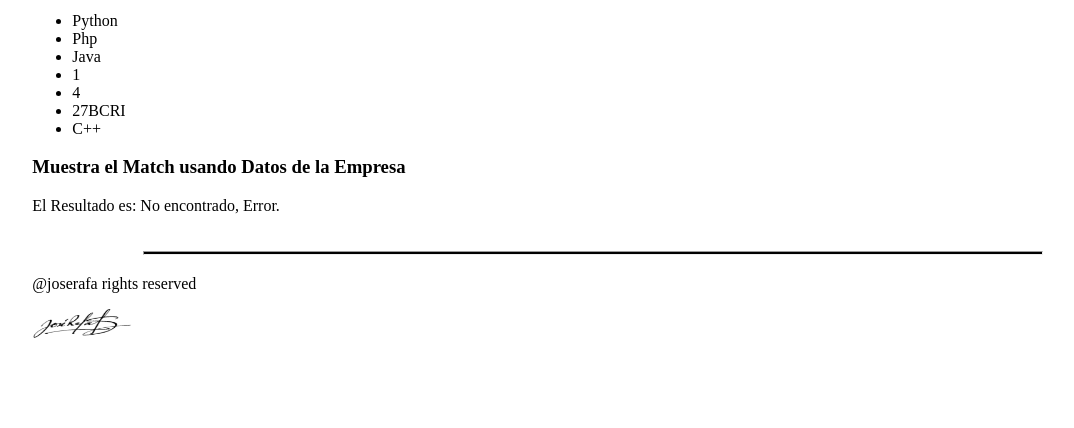
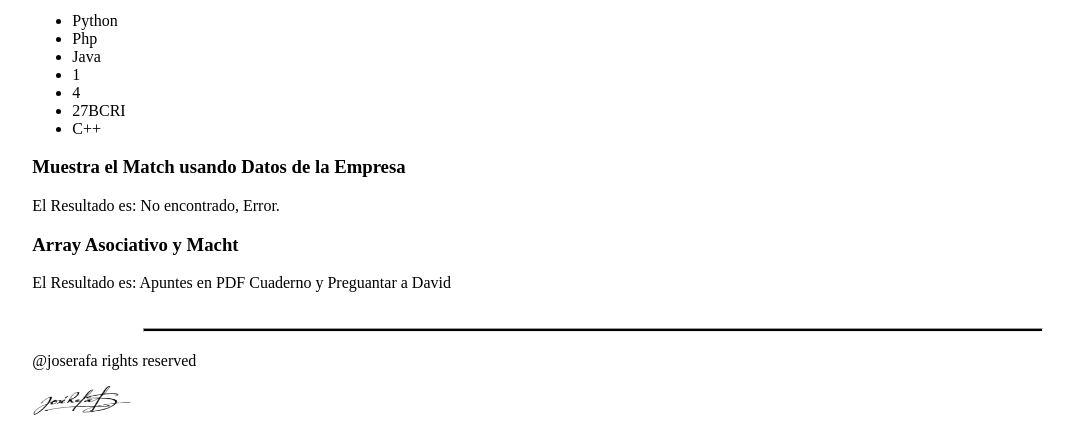
Before and after one commit to joserafa78/curso-php-midulive, a PHP site: page /probandoCodigo.php in a window 1280 px wide. Shown: the part 1153-1581 px from the top of the page, without its empty margins (47-1121 px from the left). Before the commit the page ends 1491 px from the top, so only its background shows below. Run offline with PHP 8.4, Linux system fonts and the light colour scheme.

Commit message:
Practica con Macht y Array

```diff
--- a/php/probandoCodigo_php.php
+++ b/php/probandoCodigo_php.php
@@ -6,7 +6,7 @@ $desarrollador = false;
 $compara = $edad >= 18;
 $efectivo = 2100;
 $nota = 85;
-
+$arrayModelos = ["Muve500", "Muve2500", "Itos", 'V240', 'Vega3000'];
 $salida = "El Valor de la Variable \$nombre  es: \"$nombre\" 🧐";
 //If Ternario
 $salidaternaria = $edad >= 18 ? 'Eres Viejo Ya' : 'Menoooor.';
@@ -32,3 +32,30 @@ $devuelveTerminal = match (true) {
     $terminal = "V240" => " Muestro todos los datos de V240",
     default => "No encontrado, Error."
 };
+foreach ($arrayModelos as $valor) {
+    echo "";
+}
+
+$modelosTerminales = array(
+    'Muve500' => 'Muestra los Pdf',
+    'Muve2500' => 'Muestra Pdf y fOTOS',
+    'Itos' => 'Muestra solo Apuntes en Libretas',
+    'V240' => 'Muestra solo Audios',
+    'Vega3000' => 'Muestra Pagina HTML y Fotos'
+);
+$arrayModeloTerm = array(
+    ['modelo' => 'Muve5000', 'contenido' => 'Apuntes en PDF y Fotos Audios y Videos...'],
+    ['modelo' => 'Muve2500', 'contenido' => 'Apuntes en PDF y Apuntes..loco'],
+    ['modelo' => 'Itos', 'contenido' => 'Apuntes en PDF'],
+    ['modelo' => 'V240', 'contenido' => 'Apuntes en PDF'],
+    ['modelo' => 'Vega3000', 'contenido' => 'Apuntes en PDF Cuaderno y Preguantar a David'],
+);
+$miModelo = 'Vega3000';
+$valorSalidaMatch = match (true) {
+    $arrayModeloTerm[0]['modelo'] ===  $miModelo => $arrayModeloTerm[0]['contenido'],
+    $arrayModeloTerm[1]['modelo'] ===  $miModelo => $arrayModeloTerm[1]['contenido'],
+    $arrayModeloTerm[2]['modelo'] ===  $miModelo => $arrayModeloTerm[2]['contenido'],
+    $arrayModeloTerm[3]['modelo'] ===  $miModelo => $arrayModeloTerm[3]['contenido'],
+    $arrayModeloTerm[4]['modelo'] ===  $miModelo => $arrayModeloTerm[4]['contenido'],
+    default => "Error, No se Encontro..Gracias..."
+};
--- a/probandoCodigo.php
+++ b/probandoCodigo.php
@@ -92,6 +92,10 @@
         <P>
             El Resultado es: <?= $devuelveTerminal ?>
         </P>
+        <h3>Array Asociativo y Macht</h3>
+        <p>
+            El Resultado es: <?= $valorSalidaMatch ?>
+        </p>
     </article>
     <footer>
         <?php include_once 'footer.php' ?>
```
